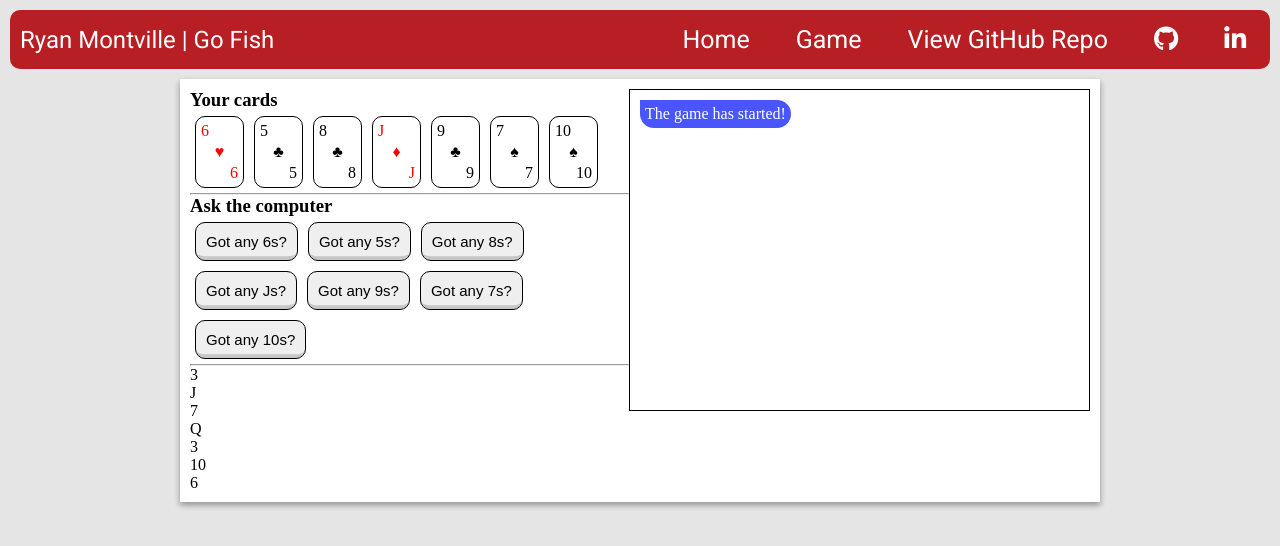
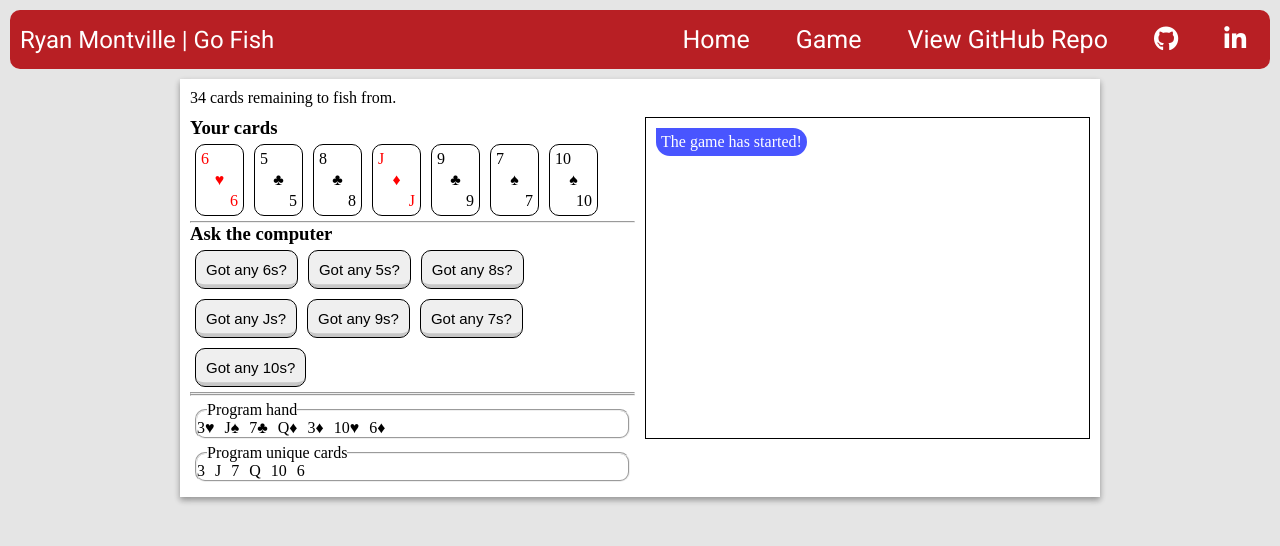
Before and after one commit to RyanMontville/go-fish, an Angular app: page /game in a window 1280 px wide. Shown: the top 546 px of the page. Built offline with nearby package versions, Linux system fonts and the light colour scheme.

Commit message:
added methods for programs turn. Still need to write code for end of game

```diff
--- a/src/app/deck.model.ts
+++ b/src/app/deck.model.ts
@@ -46,12 +46,6 @@ export class Deck {
 
     clearDeck() {
         this.deck = [];
-    }
-
-    returnDeck(): PlayingCard[] {
-        let deckToReturn = this.deck;
-        this.clearDeck();
-        return deckToReturn;
     }
 
     getDeck(): PlayingCard[] {
--- a/src/app/game-screen/game-screen.component.css
+++ b/src/app/game-screen/game-screen.component.css
@@ -1,18 +1,24 @@
 main {
-    display: flex;
-    justify-content: space-between;
+    display: grid;
+    grid-template-columns: 1fr 1fr;
+    grid-template-areas:
+        "stats stats"
+        "player chat"
+    ;
+    gap: 10px;
 }
+/******************* Stats *********************************/
+#stats {
+    grid-area: stats;
+}
+/******************* User **********************************/
 #player {
-    flex-basis: 50%;
+    grid-area: player;
 }
 #user-hand {
     display: flex;
     justify-content: flex-start;
     flex-wrap: wrap;
-}
-
-#messages div {
-    border-bottom: 1px solid black;
 }
 
 .card {
@@ -51,13 +57,32 @@ main {
     color: red;
 }
 
-#messages {
+fieldset {
+    margin: 5px;
+    border-radius: 10px;
+}
+
+fieldset legend {
+    margin-left: 10px;
+}
+
+fieldset span {
+    margin: 10px;
+}
+
+.program-testing {
+    display: flex;
+    gap: 10px;
+}
+
+/******************* Chat Window **********************************/
+.chat-window {
     border: 1px solid black;
-    flex-basis: 50%;
+    grid-area: chat;
     padding: 10px;
 }
 
-#messages article {
+.chat-window article {
     padding: 5px;
     margin-bottom: 5px;
     width: fit-content;
@@ -75,16 +100,3 @@ main {
     border-radius: 15px 15px 0 15px;
     text-align: right;
 }
-
-fieldset {
-    margin: 5px;
-    border-radius: 10px;
-}
-
-fieldset legend {
-    margin-left: 10px;
-}
-
-fieldset span {
-    margin: 10px;
-}
--- a/src/app/game-screen/game-screen.component.html
+++ b/src/app/game-screen/game-screen.component.html
@@ -1,4 +1,8 @@
 <main>
+    <section id="stats">
+        <div *ngIf="cardsRemainingInDeck>0">{{cardsRemainingInDeck}} cards remaining to fish from.</div>
+        <div *ngIf="cardsRemainingInDeck===0">There are no cards left to fish from.</div>
+    </section>
     <section id="player">
         <h3>Your cards</h3>
         <section id="user-hand">
@@ -15,7 +19,9 @@
             {{formatCardRank(card)}}s?</button>
         </article>
         <article *ngIf="playerTurn==='program'">
-            Program's turn
+            <h3>Respond to the computer</h3>
+            <button *ngIf="userHasCardProgramIsAskingFor" class="btn green" (click)="userResponse()">Yes</button>
+            <button *ngIf="!userHasCardProgramIsAskingFor" class="btn red-btn" (click)="userResponse()">No, go fish</button>
         </article>
         <hr />
         <fieldset *ngIf="userPairs.length!==0">
@@ -26,11 +32,20 @@
             <legend>The computer's pairs</legend>
             <span *ngFor="let card of programPairs">{{formatCardRank(card)}}</span>
         </fieldset>
-        <div *ngFor="let card of programHand">{{formatCardRank(card.getRank())}}</div>
+        <hr />
+        <fieldset class="program-testing">
+            <legend>Program hand</legend>
+            <div *ngFor="let card of programHand">{{card.getCard()}}</div>
+        </fieldset>
+        <fieldset class="program-testing">
+            <legend>Program unique cards</legend>
+            <div *ngFor="let card of programUniqueCards">{{formatCardRank(card)}}</div>
+        </fieldset>
+
 
 
     </section>
-    <section id="messages" #scrollMe style="overflow: scroll; height: 300px;" [scrollTop]="scrollMe.scrollHeight">
+    <section class="chat-window" style="overflow-y: scroll; height: 300px;" #scrollMe [scrollTop]="scrollMe.scrollHeight">
         <article *ngFor="let message of messages" [class]="message.class">{{message.text}}</article>
     </section>
 </main>
--- a/src/app/game-screen/game-screen.component.ts
+++ b/src/app/game-screen/game-screen.component.ts
@@ -18,6 +18,9 @@ export class GameScreenComponent implements OnInit {
   gameOver: boolean = false;
   messages: { class: string, text: string }[] = [];
   playerTurn: string = '';
+  userHasCardProgramIsAskingFor: boolean = false;
+  programChoice: number = 0;
+  cardsRemainingInDeck: number = 0;
 
   ngOnInit() {
     this.messages.push({ class: 'left', text: 'The game has started!' });
@@ -30,6 +33,7 @@ export class GameScreenComponent implements OnInit {
       this.checkProgramUniqueCards(cardTwo.getRank());
     }
     this.playerTurn = 'user';
+    this.cardsRemainingInDeck = this.deck.getDeckSize();
   }
 
   addCardToUserHand(card: PlayingCard) {
@@ -41,6 +45,18 @@ export class GameScreenComponent implements OnInit {
       this.userPairs.push(card.getRank());
       this.messages.push({ class: 'right', text: 'I got 4 ' + this.formatCardRank(card.getRank()) + 's' });
       this.userUniqueCards = this.userUniqueCards.filter(rank => rank != card.getRank());
+    }
+  }
+
+  addCardToProgramHand(card: PlayingCard) {
+    this.programHand.push(card);
+    this.checkProgramUniqueCards(card.getRank());
+    let checkForFour: PlayingCard[] = this.programHand.filter(currentCard => currentCard.getRank() === card.getRank());
+    if (checkForFour.length === 4) {
+      this.programHand = this.programHand.filter(currCard => currCard.getRank() != card.getRank());
+      this.programPairs.push(card.getRank());
+      this.messages.push({ class: 'left', text: 'I got 4 ' + this.formatCardRank(card.getRank()) + 's' });
+      this.programUniqueCards = this.programUniqueCards.filter(rank => rank != card.getRank());
     }
   }
 
@@ -92,10 +108,14 @@ export class GameScreenComponent implements OnInit {
       for (let i = 0; i < matches.length; i++) {
         this.addCardToUserHand(matches[i]);
         this.programHand = this.programHand.filter(matchCard => matchCard.getCard() != matches[i].getCard());
+        this.programUniqueCards = this.programUniqueCards.filter(uniqueMatch => uniqueMatch != card);
       }
     } else {
       this.messages.push({ class: 'left', text: 'No, go fish.' });
-      this.addCardToUserHand(this.deck.drawCard());
+      if(this.cardsRemainingInDeck>0) {
+        this.addCardToUserHand(this.deck.drawCard());
+      }
+      this.cardsRemainingInDeck = this.deck.getDeckSize();
       this.playerTurn = 'program';
       this.programAsk();
     }
@@ -104,9 +124,36 @@ export class GameScreenComponent implements OnInit {
   programAsk() {
     let min = Math.ceil(0);
     let max = Math.floor(this.programUniqueCards.length - 1);
-    let randomNumber = Math.floor(Math.random() * (max - min) + min);
-    alert("Program has " + (this.programUniqueCards.length - 1) + ' unique cards. The random number picked was ' + randomNumber);
-    this.playerTurn = 'user';
+    let randomNumber: number = Math.floor(Math.random() * (max - min) + min);
+    let card: number = this.programUniqueCards[randomNumber];
+    this.programChoice = card;
+    this.messages.push({class: 'left', text: 'Got any ' + this.formatCardRank(card) + 's?'});
+    let userMatch: PlayingCard[] = this.userHand.filter(currentCard => currentCard.getRank() === card);
+    if(userMatch.length>0) {
+      this.userHasCardProgramIsAskingFor = true;
+    } else {
+      this.userHasCardProgramIsAskingFor = false;
+    }
+  }
+
+  userResponse() {
+    if(this.userHasCardProgramIsAskingFor) {
+      let matchedCards: PlayingCard[] = this.userHand.filter(matchCard => matchCard.getRank() === this.programChoice);
+      this.messages.push({class: 'right',text: 'Yes, I have ' + matchedCards.length});
+      for(let i=0;i<matchedCards.length;i++){
+        this.addCardToProgramHand(matchedCards[i]);
+      }
+      this.userHand = this.userHand.filter(currentCard => currentCard.getRank() !== this.programChoice);
+      this.userUniqueCards = this.userUniqueCards.filter(rank => rank !== this.programChoice);
+      this.programAsk()
+    } else {
+      this.messages.push({class: 'right', text: 'No, go fish'});
+      if(this.cardsRemainingInDeck>0){
+        this.addCardToProgramHand(this.deck.drawCard());
+      }
+      this.cardsRemainingInDeck = this.deck.getDeckSize();
+      this.playerTurn = 'user';
+    }
   }
 
 
```
